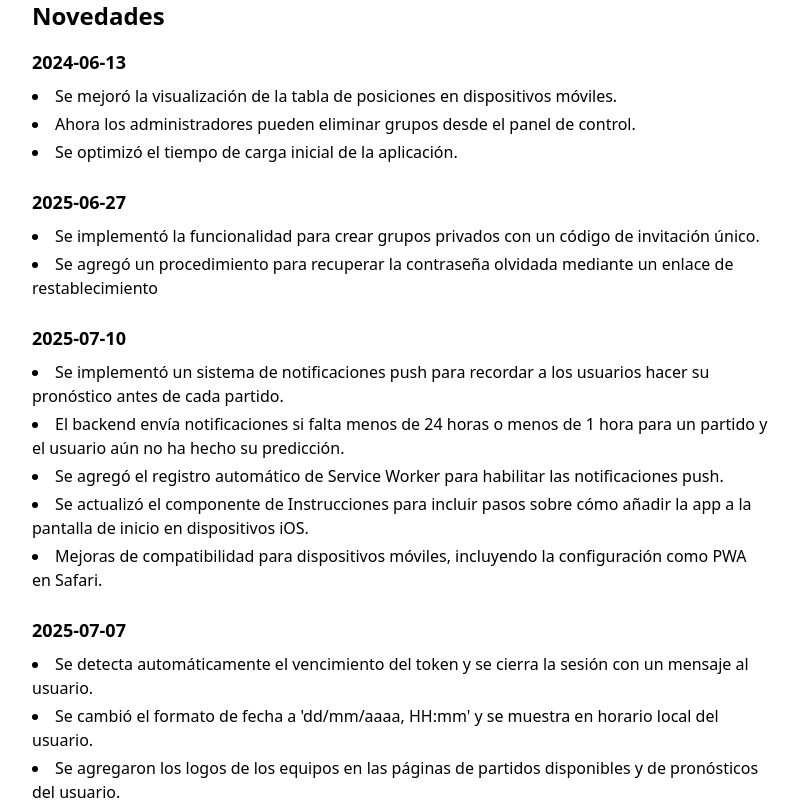
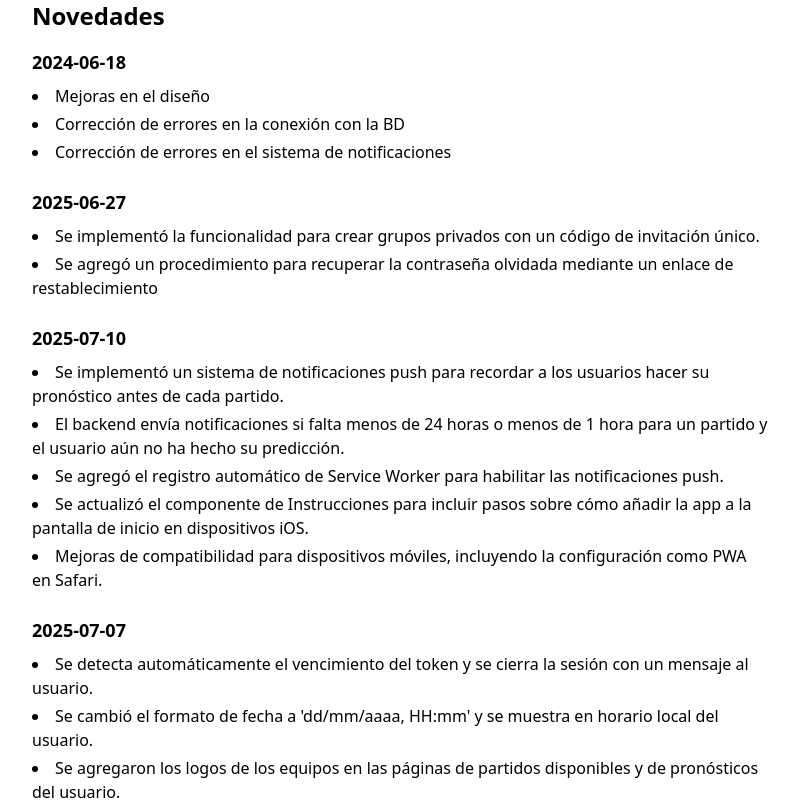
Before and after one commit to rogeliolopezcamara/quiniela-app, a React (Vite) app in the folder quiniela-frontend/: page /changelog in a window 1280 px wide. Shown: the top 800 px of the page, without its empty margins (240-1038 px from the left). Built offline with nearby package versions, Linux system fonts and the light colour scheme; no server answers.

Commit message:
Cambios log

```diff
--- a/quiniela-frontend/src/components/Changelog.jsx
+++ b/quiniela-frontend/src/components/Changelog.jsx
@@ -3,11 +3,11 @@
 
 const changelogEntries = [
   {
-    date: "2024-06-13",
+    date: "2024-06-18",
     items: [
-      "Se mejoró la visualización de la tabla de posiciones en dispositivos móviles.",
-      "Ahora los administradores pueden eliminar grupos desde el panel de control.",
-      "Se optimizó el tiempo de carga inicial de la aplicación.",
+      "Mejoras en el diseño",
+      "Corrección de errores en la conexión con la BD",
+      "Corrección de errores en el sistema de notificaciones",
     ],
   },
 {
```
